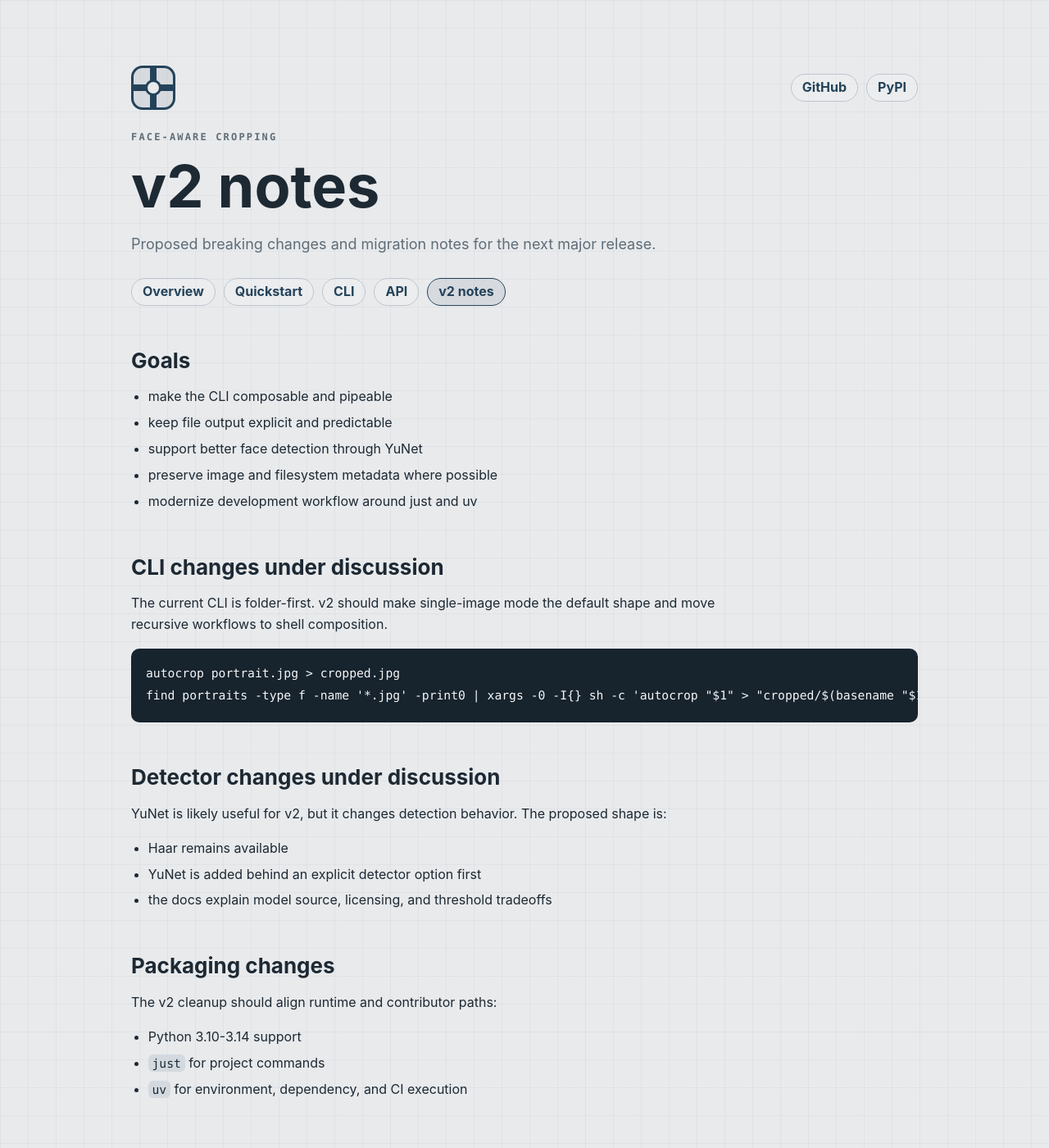
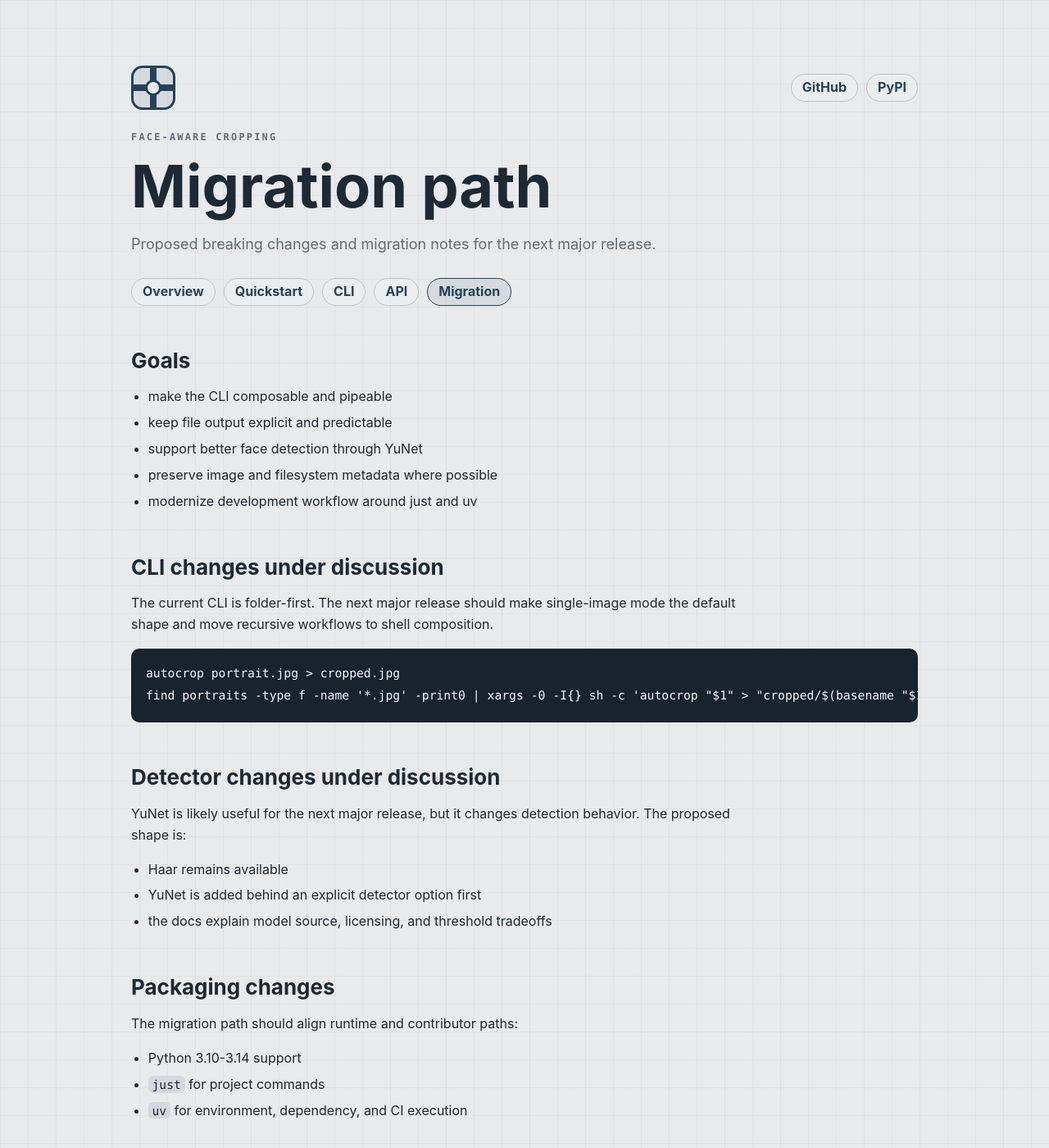
Before and after one commit to leblancfg/autocrop, a Jekyll site: the page built from docs/migration.md, in a window 1280 px wide and 1400 px high. Shown: the whole window at 82% size. Built offline with Jekyll 4.4.1, drawn with Linux system fonts in a browser that asks for light colours.

````diff
--- a/codecov.yml
+++ /dev/null
@@ -1,2 +0,0 @@
-ignore:
-  - "docs/**/*"
--- a/docs/_layouts/default.html
+++ b/docs/_layouts/default.html
@@ -33,7 +33,7 @@
           <a class="{% if page.url == '/quickstart/' %}active{% endif %}" href="{{ '/quickstart/' | relative_url }}">Quickstart</a>
           <a class="{% if page.url == '/cli/' %}active{% endif %}" href="{{ '/cli/' | relative_url }}">CLI</a>
           <a class="{% if page.url == '/api/' %}active{% endif %}" href="{{ '/api/' | relative_url }}">API</a>
-          <a class="{% if page.url == '/v2/' %}active{% endif %}" href="{{ '/v2/' | relative_url }}">v2 notes</a>
+          <a class="{% if page.url == '/migration/' %}active{% endif %}" href="{{ '/migration/' | relative_url }}">Migration</a>
         </nav>
       </header>
 
--- a/docs/v2.md
+++ b/docs/migration.md
@@ -1,9 +1,9 @@
 ---
 layout: default
-title: v2 notes
-heading: v2 notes
+title: Migration path
+heading: Migration path
 lead: Proposed breaking changes and migration notes for the next major release.
-description: autocrop v2 migration notes and design direction.
+description: autocrop migration notes and next major release direction.
 ---
 
 ## Goals
@@ -16,8 +16,8 @@ description: autocrop v2 migration notes and design direction.
 
 ## CLI changes under discussion
 
-The current CLI is folder-first. v2 should make single-image mode the default
-shape and move recursive workflows to shell composition.
+The current CLI is folder-first. The next major release should make single-image
+mode the default shape and move recursive workflows to shell composition.
 
 ```sh
 autocrop portrait.jpg > cropped.jpg
@@ -26,8 +26,8 @@ find portraits -type f -name '*.jpg' -print0 | xargs -0 -I{} sh -c 'autocrop "$1
 
 ## Detector changes under discussion
 
-YuNet is likely useful for v2, but it changes detection behavior. The proposed
-shape is:
+YuNet is likely useful for the next major release, but it changes detection
+behavior. The proposed shape is:
 
 - Haar remains available
 - YuNet is added behind an explicit detector option first
@@ -35,7 +35,7 @@ shape is:
 
 ## Packaging changes
 
-The v2 cleanup should align runtime and contributor paths:
+The migration path should align runtime and contributor paths:
 
 - Python 3.10-3.14 support
 - `just` for project commands
--- a/requirements-dev.txt
+++ b/requirements-dev.txt
@@ -3,7 +3,6 @@ flake8
 build
 mock
 pytest-cov
-codecov
 attrs
 portray
 wheel
````
Also changed, not shown: docs/api.md (+3 -3 lines), docs/cli.md (+2 -2 lines), docs/index.md (+3 -3 lines), .github/workflows/ci.yml, .github/workflows/codeql-analysis.yml (deleted), README.md.
